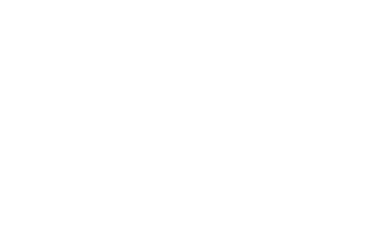
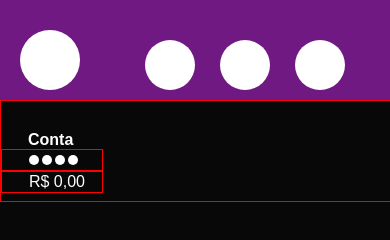
Before and after one commit to lucassantDev/moldeNubank, a plain HTML site: page index.html in a window 390 px wide. Drawn offline with Linux system fonts and the light colour scheme.

Commit message:
avanco de projeto - 2025-01-28

```diff
--- a/index.html
+++ b/index.html
@@ -15,15 +15,30 @@
 
    <div class="telefone">
         <div id="roxoInicio">
-            <div>
+            <div id="imagemInicio">
                 <!-- imagem -->
             </div>
-            <div>
+            <div id="iconesInicio">
                 <div class="icone"></div>
                 <div class="icone"></div>
                 <div class="icone"></div>
             </div>
         </div>
+        <!-- FIM DA DIV ROXOINICIO -->
+
+        <div id="saldo">
+            <div><h1>Conta</h1></div>
+            <div id="close">
+                <div class="point"></div>
+                <div class="point"></div>
+                <div class="point"></div>
+                <div class="point"></div>
+            </div>
+
+            <div id="open">
+                <span>R$ 0,00</span>
+            </div>
+        </div>
    </div>
 </body>
 </html>
--- a/style.css
+++ b/style.css
@@ -1,5 +1,9 @@
 *{
     margin: 0px;
+}
+
+body{
+    font-family: Arial, Helvetica, sans-serif;
 }
 
 .caixa{
@@ -18,8 +22,91 @@
 
     .telefone{
         width: 100%;
-        height: 100vh;
+        height: 150vh;
+        background-color: #080808;
     }
+
+    #roxoInicio{
+        width: 100%;
+        height: 100px;
+        background-color: #711983;
+        display: flex;
+        align-items: end;
+        justify-content: space-around;
+    }
+
+    #imagemInicio{
+        width: 60px;
+        height: 60px;
+        border-radius: 100%;
+        background-color: #ffffff;
+        /* border: 1px solid red; */
+        margin-bottom: 10px;
+    }
+
+    #iconesInicio{
+        display: flex;
+        width: 250px;
+        height: 50px;
+        /* border: 1px solid red; */
+        justify-content: space-evenly;
+        margin-bottom: 10px;
+
+    }
+
+    .icone{
+        width: 50px;
+        height: 100%;
+        border-radius: 100%;
+        background-color: #ffffff;
+        /* border: 1px solid red; */
+    }
+    /* Fim do estilo -> roxoInicio */
+
+    #saldo{
+        width: 100%;
+        height: 100px;
+        border: 1px solid red;
+    }
+
+    #saldo h1{
+        color: white;
+        font-size: 1rem;
+        margin-left: 27px;
+        margin-top: 30px;
+    }
+
+    #close{
+        width: 100px;
+        height: 20px;
+        border: 1px solid red;
+        display: flex;
+        align-items: center;
+        justify-content: center;
+    }
+
+    .point{
+        width: 10px;
+        height: 10px;
+        background-color: #ffffff;
+        border-radius: 100%;
+        margin-left: 3px;
+    }
+
+    #open{
+        width: 100px;
+        height: 20px;
+        border: 1px solid red;
+        display: flex;
+        align-items: center;
+        justify-content: center;
+        color: #ffffff;
+    }
+
+    #open span{
+        margin-left: 10px;
+    }
+    /* Fim do estilo -> saldo */
 
 
 }
```
